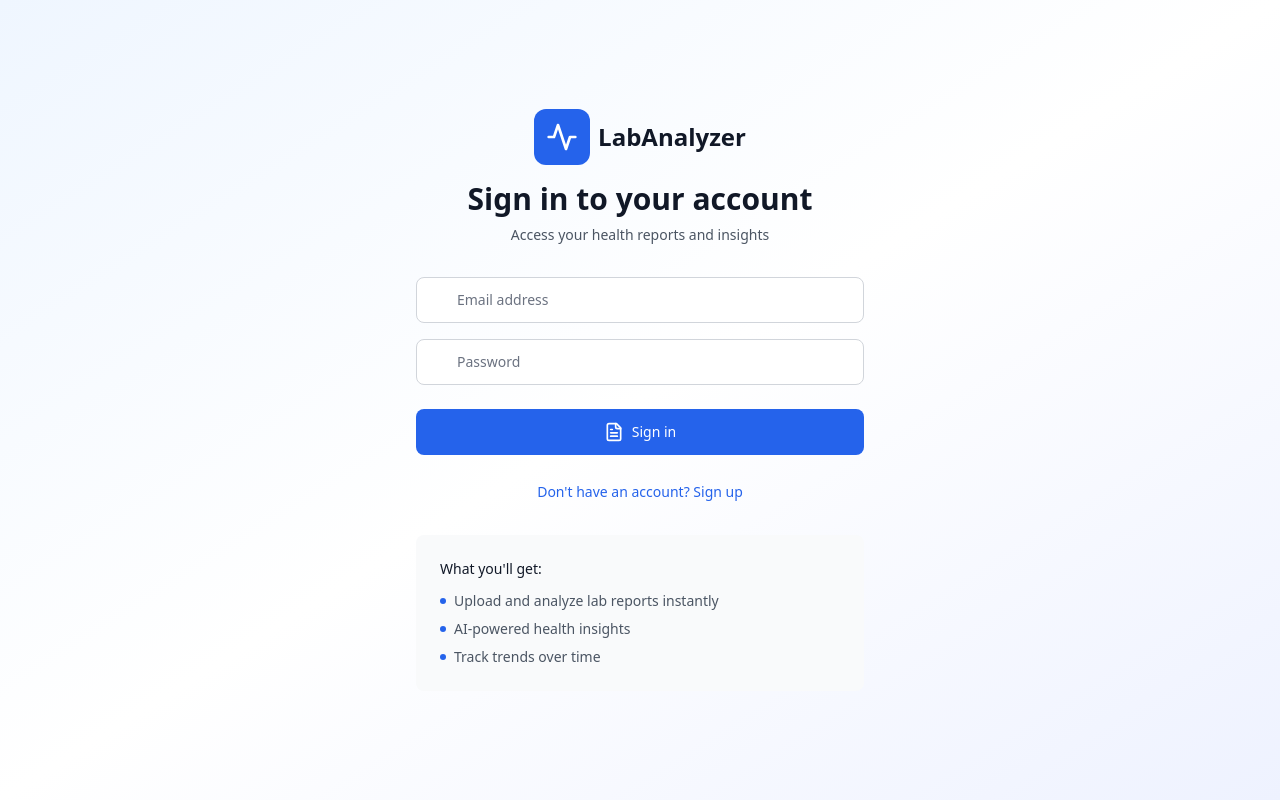
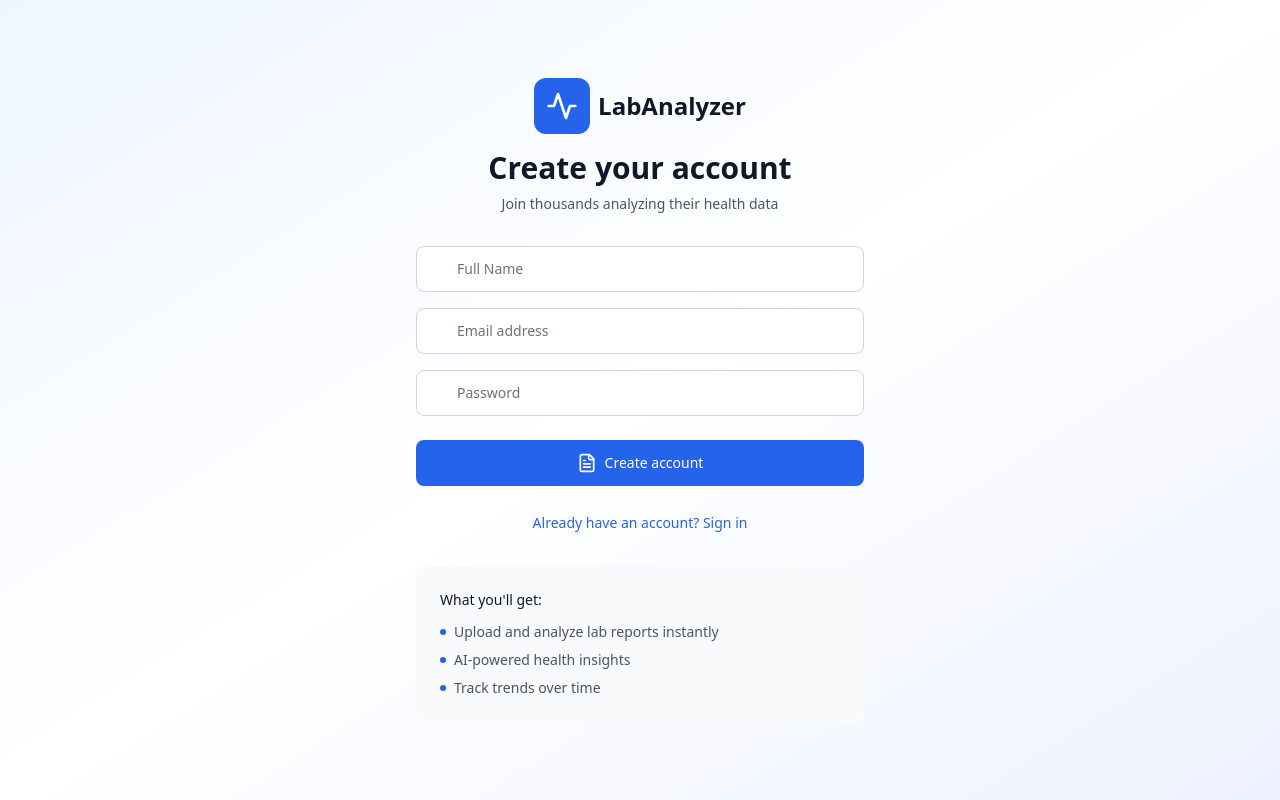
Before and after one commit to JeetuSuthar/KHealth, a React (Vite) app: page / in a window 1280 px wide. Built offline with nearby package versions, Linux system fonts and the light colour scheme.

Commit message:
Deafult signup

```diff
--- a/src/components/LoginForm.tsx
+++ b/src/components/LoginForm.tsx
@@ -3,7 +3,7 @@ import { Mail, Lock, User, FileText, Activity } from 'lucide-react';
 import { useAuth } from '../contexts/AuthContext';
 
 export default function LoginForm() {
-  const [isLogin, setIsLogin] = useState(true);
+  const [isLogin, setIsLogin] = useState(false);
   const [formData, setFormData] = useState({
     name: '',
     email: '',
```
